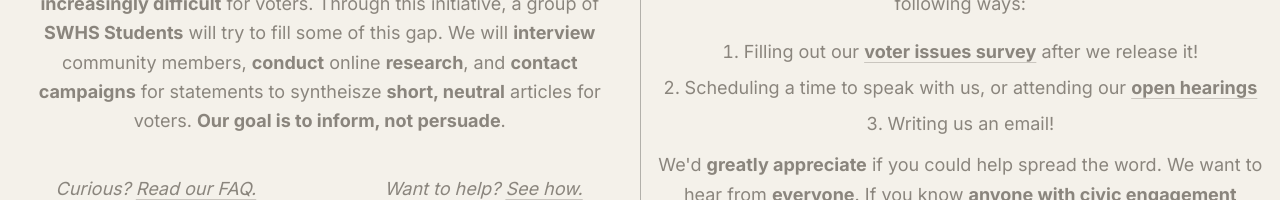
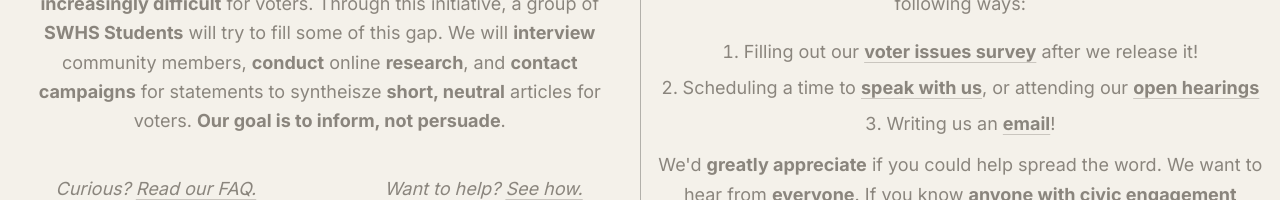
Before and after one commit to RoogerMao/swvs, a Next.js app: page / in a window 1280 px wide. Shown: the part 580-780 px from the top of the page. Built offline with nearby package versions, Linux system fonts and the light colour scheme.

Commit message:
updates for email and booking times

```diff
--- a/app/page.tsx
+++ b/app/page.tsx
@@ -150,7 +150,16 @@ export default function Home() {
                   {" "}after we release it!
                 </li>
                 <li>
-                  Scheduling a time to speak with us, or attending our{" "}
+                  Scheduling a time to{" "}
+                  <a
+                  href="https://calendar.app.google/AGYZ73ntLcFnbBXu9"
+                  target="_blank"
+                  rel="noopener noreferrer"
+                  className={linkClass}
+                  >
+                    <b>speak with us</b>
+                  </a>
+                  , or attending our{" "}
                   <button
                     type="button"
                     onClick={() => openAndFlashFaq(openHearingsIndex)}
@@ -160,7 +169,13 @@ export default function Home() {
                   </button>
                 </li>
                 <li className="pb-2">
-                  Writing us an email!
+                  Writing us an <a
+                  href="mailto:info@south-windsor-voter-summaries.com"
+                  rel="noopener noreferrer"
+                  className={linkClass}
+                  >
+                    <b>email</b>
+                  </a>!
                 </li>
               </ol>
               <p className="text-lg leading-relaxed text-muted">
@@ -210,6 +225,9 @@ const faqs: { q: string; a: React.ReactNode }[] = [
         lowering information barriers can increase political participation.
         I&apos;ve paid to host this website and promote this initiative out of
         pocket, with all costs totalling to less than $1,000.
+        <br></br>
+        <br></br>
+        If you have additional questions, please reach us at info@south-windsor-voter-summaries.com
       </>
     ),
   },
```
